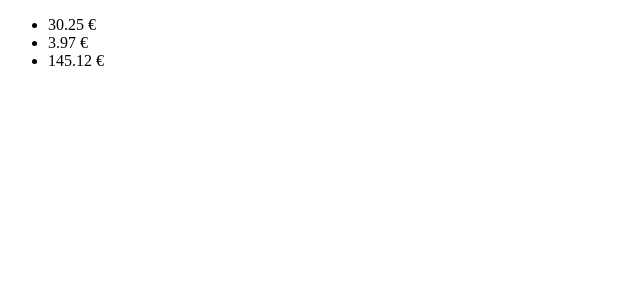
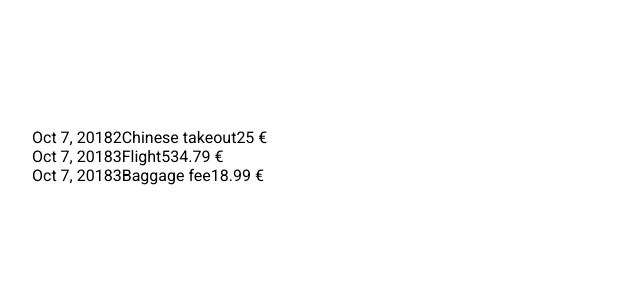
Before and after one commit to DominikStiller/dhbw-glanceaction, an Angular app in the folder frontend/: page / in a window 1280 px wide. Shown: the top 300 px of the page, without its empty margins (0-640 px from the left). Built offline with nearby package versions, Linux system fonts and the light colour scheme; no server answers.

Commit message:
FE: Move to Material Design

```diff
--- a/frontend/angular.json
+++ b/frontend/angular.json
@@ -23,7 +23,10 @@
               "src/assets"
             ],
             "styles": [
-              "src/styles.css"
+              {
+                "input": "node_modules/@angular/material/prebuilt-themes/indigo-pink.css"
+              },
+              "src/styles.scss"
             ],
             "scripts": []
           },
@@ -72,7 +75,10 @@
             "tsConfig": "src/tsconfig.spec.json",
             "karmaConfig": "src/karma.conf.js",
             "styles": [
-              "src/styles.css"
+              {
+                "input": "node_modules/@angular/material/prebuilt-themes/indigo-pink.css"
+              },
+              "src/styles.scss"
             ],
             "scripts": [],
             "assets": [
@@ -123,5 +129,10 @@
       }
     }
   },
-  "defaultProject": "frontend"
+  "defaultProject": "frontend",
+  "schematics": {
+    "@schematics/angular:component": {
+      "styleext": "scss"
+    }
+  }
 }
--- a/frontend/package.json
+++ b/frontend/package.json
@@ -8,20 +8,24 @@
     "test": "ng test",
     "lint": "ng lint",
     "e2e": "ng e2e",
-    "jsonserver": "json-server --watch private/db.json --id name"
+    "jsonserver": "json-server --watch private/db.json --id id"
   },
   "private": true,
   "dependencies": {
     "@angular/animations": "^6.1.0",
+    "@angular/cdk": "^6.2.0",
     "@angular/common": "^6.1.0",
     "@angular/compiler": "^6.1.0",
     "@angular/core": "^6.1.0",
+    "@angular/flex-layout": "^6.0.0-beta.18",
     "@angular/forms": "^6.1.0",
     "@angular/http": "^6.1.0",
+    "@angular/material": "^6.4.7",
     "@angular/platform-browser": "^6.1.0",
     "@angular/platform-browser-dynamic": "^6.1.0",
     "@angular/router": "^6.1.0",
     "core-js": "^2.5.4",
+    "hammerjs": "^2.0.8",
     "rxjs": "~6.2.0",
     "zone.js": "~0.8.26"
   },
--- a/frontend/src/app/app.component.html
+++ b/frontend/src/app/app.component.html
@@ -1 +1,3 @@
-<app-transaction-list></app-transaction-list>
+<div class="container" id="app-container">
+  <app-transaction-list></app-transaction-list>
+</div>
--- a/frontend/src/app/transaction-list/transaction-list.component.html
+++ b/frontend/src/app/transaction-list/transaction-list.component.html
@@ -1,5 +1,16 @@
-<ul>
-  <li *ngFor="let t of transactions">
+<div gdAuto gdGap="3">
+  <div *ngFor="let t of transactions" fxLayout="row">
+  <span class="col-2">
+    {{ t.timestamp | date }}
+  </span>
+    <span class="col-2">
+    {{ t.account }}
+  </span>
+    <span class="col-3">
+    {{ t.notes }}
+  </span>
+    <span class="col-1">
     {{ t.amount }} €
-  </li>
-</ul>
+  </span>
+  </div>
+</div>
--- a/frontend/src/app/transaction-list/transaction-list.component.ts
+++ b/frontend/src/app/transaction-list/transaction-list.component.ts
@@ -5,7 +5,7 @@ import { BackendService } from '../services/backend.service';
 @Component({
   selector: 'app-transaction-list',
   templateUrl: './transaction-list.component.html',
-  styleUrls: ['./transaction-list.component.css'],
+  styleUrls: ['./transaction-list.component.scss'],
 })
 export class TransactionListComponent implements OnInit {
 
@@ -15,12 +15,6 @@ export class TransactionListComponent implements OnInit {
   }
 
   ngOnInit() {
-    this.backend.getCategories().subscribe(d => console.log(d));
-    this.transactions = [
-      { id: 15, amount: 30.25, timestamp: new Date(), account: 4444 },
-      { id: 15, amount: 3.97, timestamp: new Date(), account: 4444 },
-      { id: 15, amount: 145.12, timestamp: new Date(), account: 4444 },
-    ];
+    this.backend.getTransactions().subscribe(d => this.transactions = d);
   }
-
 }
--- a/frontend/src/index.html
+++ b/frontend/src/index.html
@@ -1,6 +1,8 @@
 <!doctype html>
 <html lang="en">
 <head>
+<link href="https://fonts.googleapis.com/icon?family=Material+Icons" rel="stylesheet">
+<link href="https://fonts.googleapis.com/css?family=Roboto:300,400,500" rel="stylesheet">
   <meta charset="utf-8">
   <title>Frontend</title>
   <base href="/">
--- a/frontend/src/styles.css
+++ /dev/null
@@ -1 +0,0 @@
-/* You can add global styles to this file, and also import other style files */
--- /dev/null
+++ b/frontend/src/styles.scss
@@ -0,0 +1,20 @@
+@import '~@angular/material/prebuilt-themes/deeppurple-amber.css';
+
+html, body {
+  height: 100%;
+}
+
+body {
+  margin: 0;
+  font-family: 'Roboto', sans-serif;
+}
+
+#app-container {
+  max-width: 1400px;
+  margin: 8em auto 2em;
+  padding: 0 2em;
+
+  div {
+    color: black;
+  }
+}
```
Also changed, not shown: frontend/src/app/app.module.ts (+6 -1 lines), frontend/src/app/transaction-list/transaction-list.component.css (deleted), frontend/src/app/transaction-list/transaction-list.component.scss (added), 1 other file (tests, documents, lock files or other folders).
